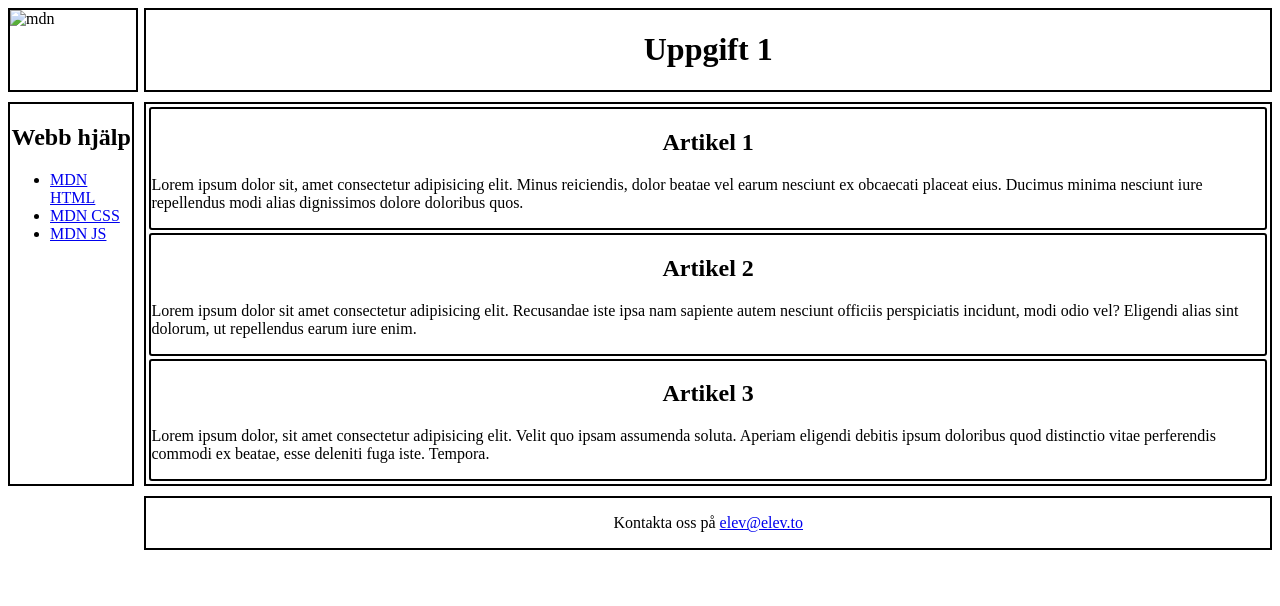
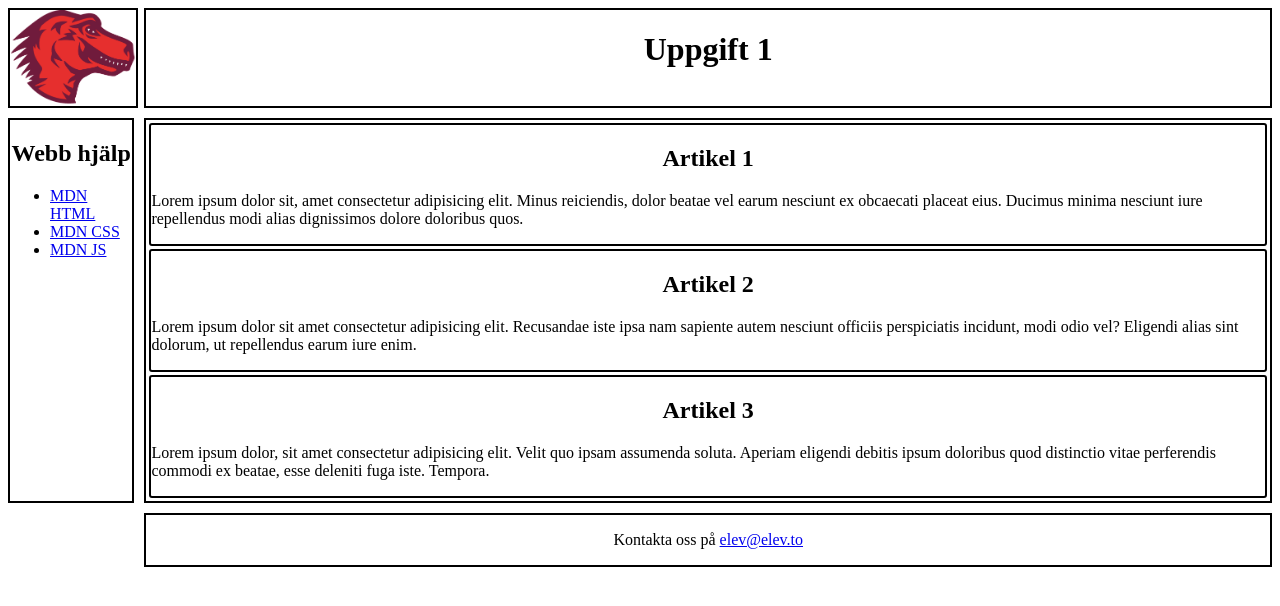
Before and after one commit to TE22E-Valentino-Markouch/Grid-layout-uppgift-1, a plain HTML site: page index.html in a window 1280 px wide. Drawn offline with Linux system fonts and the light colour scheme; the site is published under a folder, as on GitHub Pages, so addresses that start at the root find nothing.

Commit message:
fixat bild-fel

```diff
--- a/index.html
+++ b/index.html
@@ -8,7 +8,7 @@
   </head>
   <body>
     <div class="grid">
-      <img src="/mdn.png" alt="mdn" />
+      <img src="./mdn.png" alt="mdn" />
       <header><h1>Uppgift 1</h1></header>
       <nav>
         <h1>Webb hjälp</h1>
```
